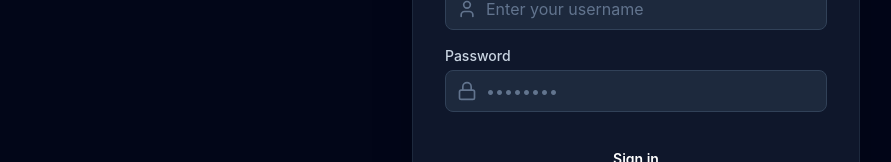
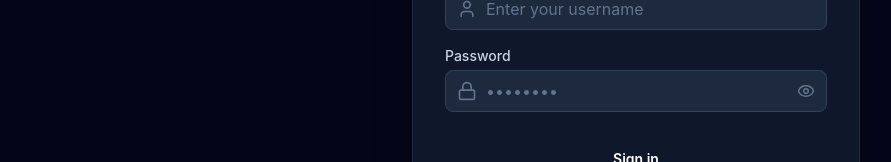
Before and after one commit to AlvinMutie/Edvantage, a React app in the folder Edvantage/frontend/: page /login in a window 1280 px wide. Shown: the part 385-547 px from the top of the page, without its empty margins (4-895 px from the left). Built offline with nearby package versions, Linux system fonts and the light colour scheme; no server answers; the HTML template or start-up script is replaced by a standard one.

Commit message:
Enhancement: Add password visibility toggle to Login and Register pages and cleanup project READMEs

```diff
--- a/Edvantage/frontend/src/pages/Login.jsx
+++ b/Edvantage/frontend/src/pages/Login.jsx
@@ -1,11 +1,12 @@
 import React, { useState } from 'react';
 import { useNavigate, Link } from 'react-router-dom';
 import { useAuth } from '../context/AuthContext';
-import { LogIn, User, Lock, AlertCircle, ArrowLeft } from 'lucide-react';
+import { LogIn, User, Lock, AlertCircle, ArrowLeft, Eye, EyeOff } from 'lucide-react';
 
 const Login = () => {
     const [username, setUsername] = useState('');
     const [password, setPassword] = useState('');
+    const [showPassword, setShowPassword] = useState(false);
     const [error, setError] = useState('');
     const [loading, setLoading] = useState(false);
     const { login } = useAuth();
@@ -72,13 +73,20 @@ const Login = () => {
                             <div className="relative">
                                 <Lock className="absolute left-3 top-1/2 -translate-y-1/2 text-slate-500 h-5 w-5" />
                                 <input
-                                    type="password"
+                                    type={showPassword ? "text" : "password"}
                                     required
                                     value={password}
                                     onChange={(e) => setPassword(e.target.value)}
-                                    className="block w-full pl-10 pr-3 py-2 border border-slate-700 rounded-lg bg-slate-800 text-white placeholder-slate-500 focus:outline-none focus:ring-2 focus:ring-primary-500 focus:border-transparent transition-all"
+                                    className="block w-full pl-10 pr-10 py-2 border border-slate-700 rounded-lg bg-slate-800 text-white placeholder-slate-500 focus:outline-none focus:ring-2 focus:ring-primary-500 focus:border-transparent transition-all"
                                     placeholder="••••••••"
                                 />
+                                <button
+                                    type="button"
+                                    onClick={() => setShowPassword(!showPassword)}
+                                    className="absolute right-3 top-1/2 -translate-y-1/2 text-slate-500 hover:text-slate-300 transition-colors"
+                                >
+                                    {showPassword ? <EyeOff size={18} /> : <Eye size={18} />}
+                                </button>
                             </div>
                         </div>
                     </div>
--- a/Edvantage/frontend/src/pages/Register.jsx
+++ b/Edvantage/frontend/src/pages/Register.jsx
@@ -1,7 +1,7 @@
 import React, { useState } from 'react';
 import { useNavigate, Link } from 'react-router-dom';
 import api from '../api/axios';
-import { UserPlus, User, Lock, Mail, AlertCircle, ArrowLeft } from 'lucide-react';
+import { UserPlus, User, Lock, Mail, AlertCircle, ArrowLeft, Eye, EyeOff } from 'lucide-react';
 
 const Register = () => {
     const [formData, setFormData] = useState({
@@ -10,6 +10,7 @@ const Register = () => {
         password: '',
         role: 'student' // Default role
     });
+    const [showPassword, setShowPassword] = useState(false);
     const [error, setError] = useState('');
     const [loading, setLoading] = useState(false);
     const navigate = useNavigate();
@@ -97,14 +98,21 @@ const Register = () => {
                             <div className="relative">
                                 <Lock className="absolute left-3 top-1/2 -translate-y-1/2 text-slate-500 h-5 w-5" />
                                 <input
-                                    type="password"
+                                    type={showPassword ? "text" : "password"}
                                     name="password"
                                     required
                                     value={formData.password}
                                     onChange={handleChange}
-                                    className="block w-full pl-10 pr-3 py-2 border border-slate-700 rounded-lg bg-slate-800 text-white placeholder-slate-500 focus:outline-none focus:ring-2 focus:ring-primary-500 focus:border-transparent transition-all"
+                                    className="block w-full pl-10 pr-10 py-2 border border-slate-700 rounded-lg bg-slate-800 text-white placeholder-slate-500 focus:outline-none focus:ring-2 focus:ring-primary-500 focus:border-transparent transition-all"
                                     placeholder="••••••••"
                                 />
+                                <button
+                                    type="button"
+                                    onClick={() => setShowPassword(!showPassword)}
+                                    className="absolute right-3 top-1/2 -translate-y-1/2 text-slate-500 hover:text-slate-300 transition-colors"
+                                >
+                                    {showPassword ? <EyeOff size={18} /> : <Eye size={18} />}
+                                </button>
                             </div>
                         </div>
 
```
Also changed, not shown: 1 other file (tests, documents, lock files or other folders).
